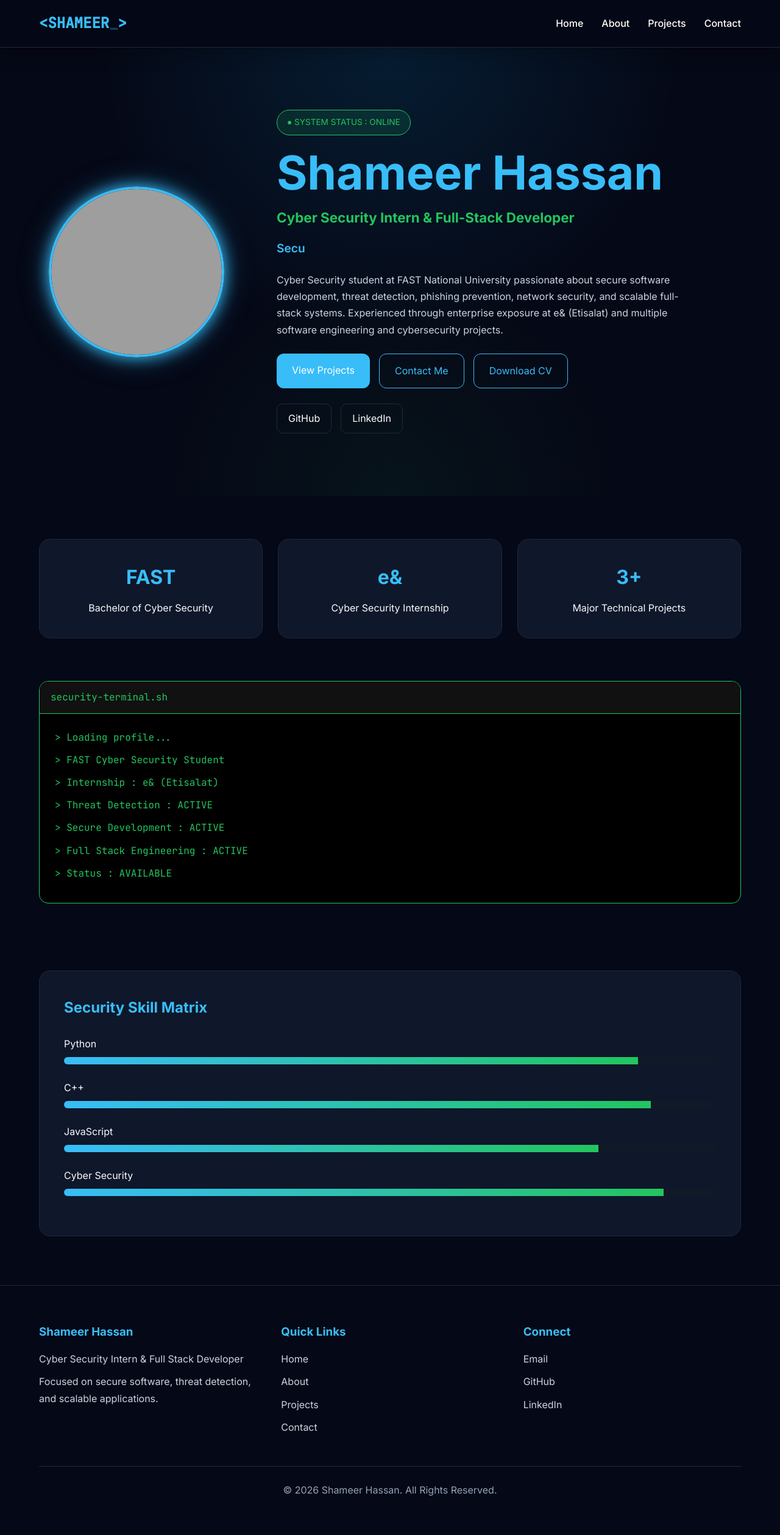
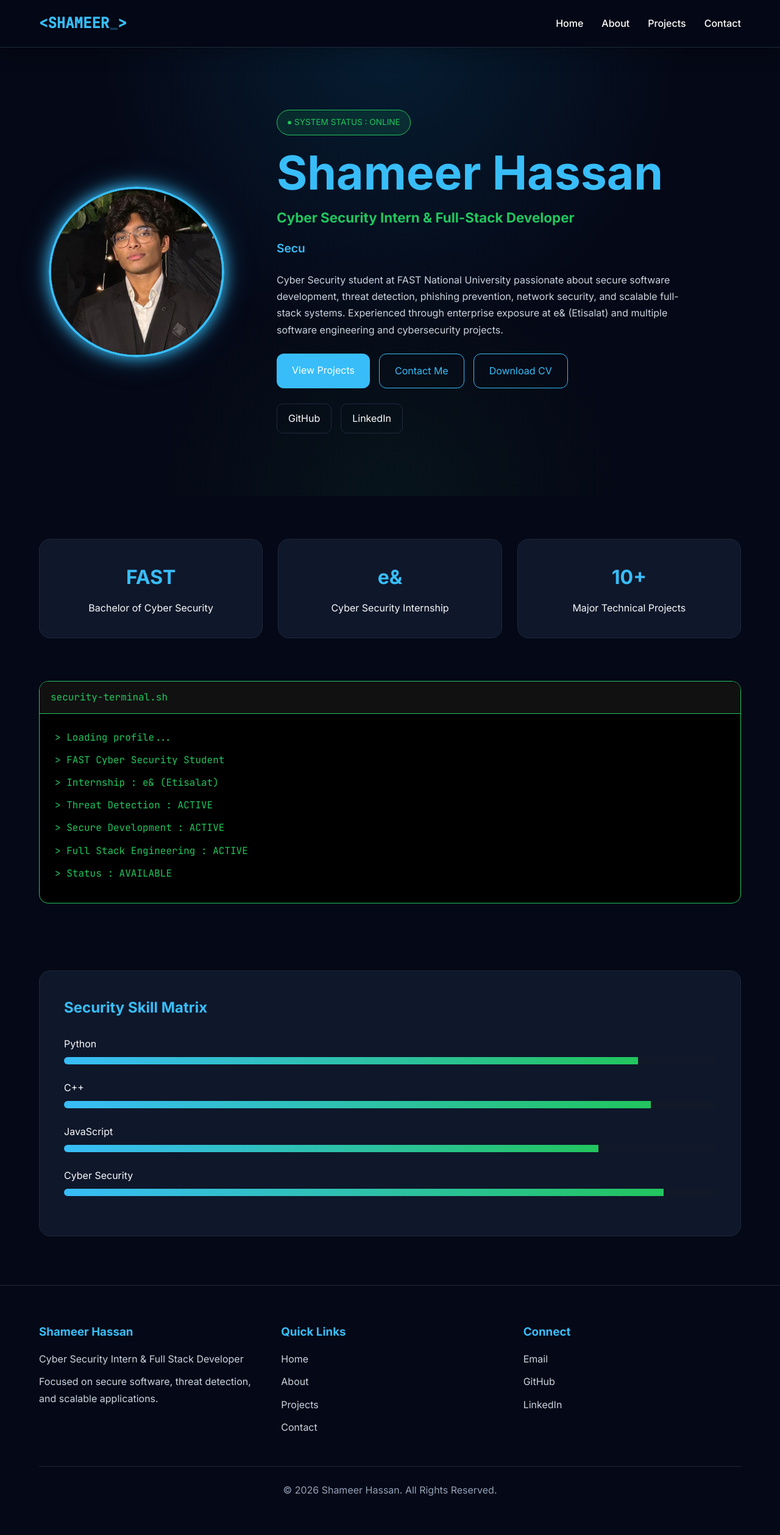
Before and after one commit to shameer-hassan/Shameer-Full-Portfolio, a Flask app: page / in a window 1280 px wide. Shown: the whole page at 61% size. Run offline with Flask 3, Linux system fonts and the light colour scheme; grey boxes are pictures that could not be loaded.

Commit message:
Initial commit 2

```diff
--- a/templates/home.html
+++ b/templates/home.html
@@ -13,7 +13,7 @@
             <div class="hero-left">
 
                 <img
-                    src="{{ url_for('static', filename='images/shameer1portfolio.png    ') }}"
+                    src="{{ url_for('static', filename='images/shameer1portfolio.jpeg')}}"
                     alt="Shameer Hassan"
                     class="profile-image"
                     style="width: 90%; max-width: 350px; aspect-ratio: 1/1; object-fit: cover; object-position: top; border-radius: 50%; display: block; margin: 0 auto;"
@@ -138,7 +138,7 @@
 
             <div class="stat-card">
 
-                <h3>3+</h3>
+                <h3>10+</h3>
 
                 <p>
                     Major Technical Projects
```
Also changed, not shown: ba.txt (added), static/images/shameer1portfolio.jpeg (added).
